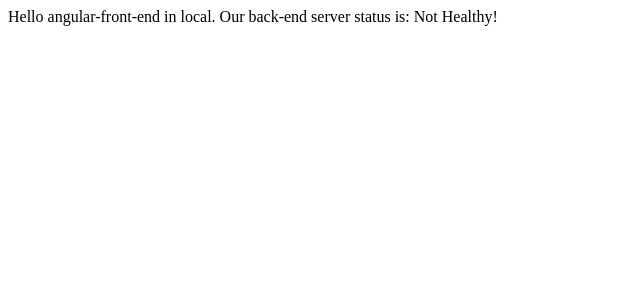
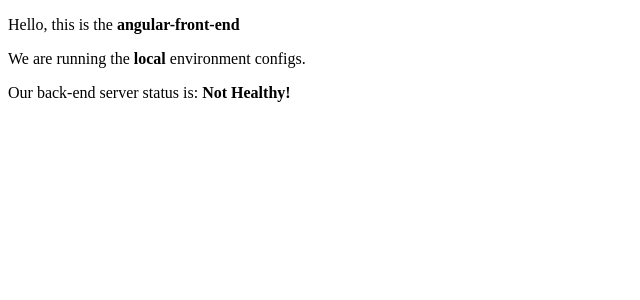
Before and after one commit to pjl-software/full-stack-auth-repo, an Angular app in the folder angular-front-end/: page / in a window 1280 px wide. Shown: the top 300 px of the page, without its empty margins (0-640 px from the left). Built offline with nearby package versions, Linux system fonts and the light colour scheme; no server answers.

Commit message:
format html a bit

```diff
--- a/angular-front-end/src/app/app.component.html
+++ b/angular-front-end/src/app/app.component.html
@@ -1,5 +1,12 @@
 <h1 *ngIf="false">Ng If!</h1>
-<router-outlet
-  >Hello {{ title }} in {{ environment }}. Our back-end server status is:
-  {{ backEndHealthStatus$ | async }}</router-outlet
+<router-outlet>
+  <p>
+    Hello, this is the <b>{{ title }}</b>
+  </p>
+  <p>
+    We are running the <b>{{ environment }}</b> environment configs.
+  </p>
+  <p>
+    Our back-end server status is: <b>{{ backEndHealthStatus$ | async }}</b>
+  </p></router-outlet
 >
```
